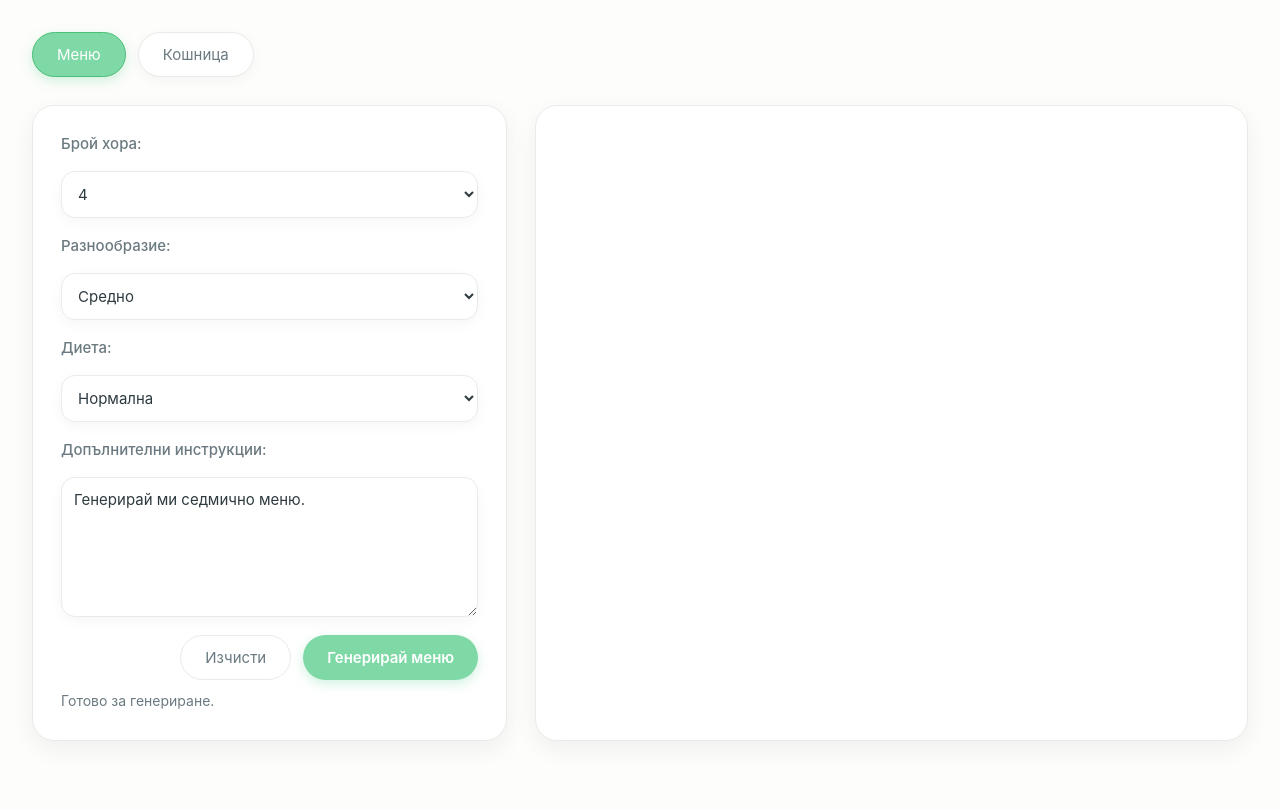
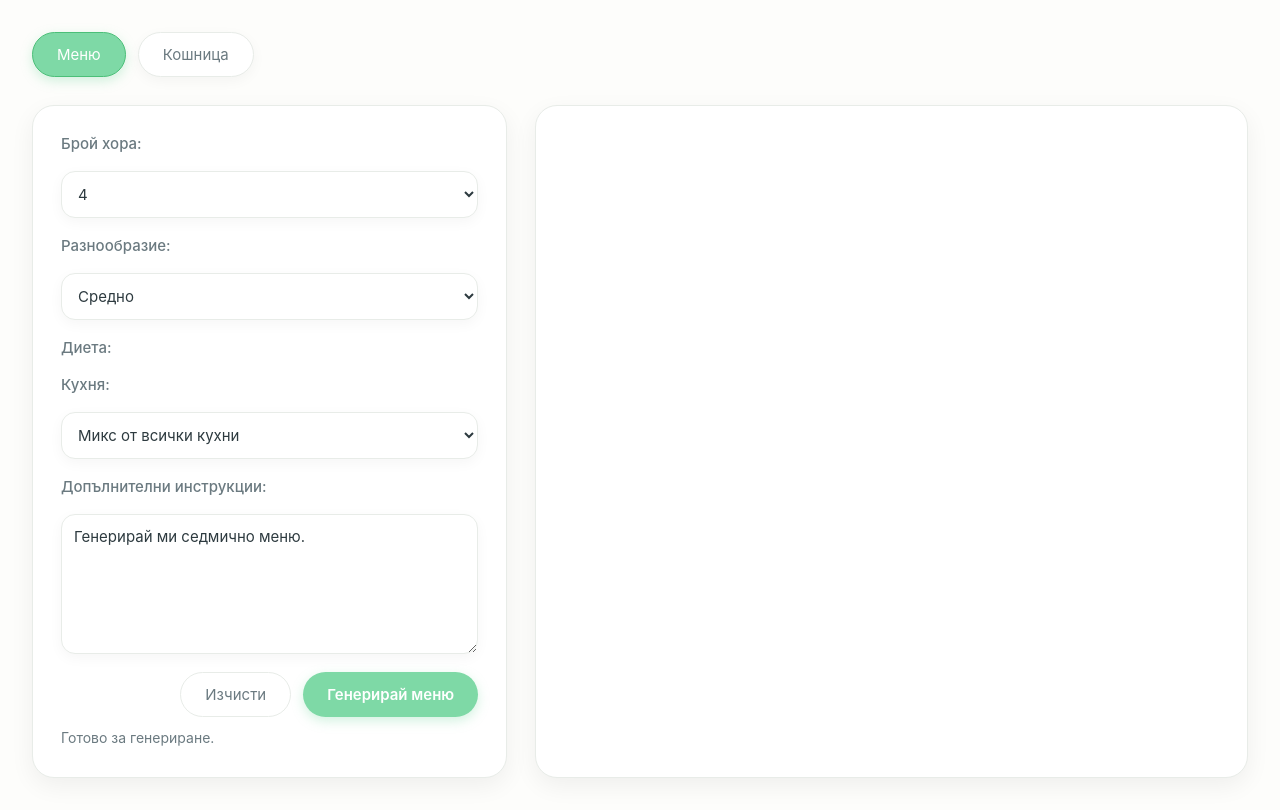
Before and after one commit to Argurios9221/MenuPlanner, a website: page public/index.html in a window 1280 px wide. Drawn offline with Linux system fonts and the light colour scheme.

Commit message:
Push all local changes

```diff
--- a/public/index.html
+++ b/public/index.html
@@ -254,17 +254,14 @@
         </select>
 
         <label>Диета:</label>
-        <select id="diet">
-          <option value="normal" selected>Нормална</option>
-          <option value="vegan">Веган</option>
-          <option value="vegetarian">Вегетарианска</option>
-          <option value="glutenfree">Без глутен</option>
-          <option value="keto">Кето</option>
-          <option value="paleo">Палео</option>
-          <option value="lowcarb">Нисковъглехидратна</option>
-          <option value="mediterranean">Средиземноморска</option>
-          <option value="dash">DASH</option>
-          <option value="diabetic">Диабетична</option>
+        <label>Кухня:</label>
+        <select id="cuisine">
+          <option value="mix" selected>Микс от всички кухни</option>
+          <option value="vegetarian">Вегетарианска кухня</option>
+          <option value="vegan">Веган кухня</option>
+          <option value="glutenfree">Безглутенова кухня</option>
+          <option value="bulgarian">Българска традиционна кухня</option>
+          <option value="german">Традиционна Немска кухня</option>
         </select>
 
         <label>Допълнителни инструкции:</label>
--- a/public/script.js
+++ b/public/script.js
@@ -2,6 +2,7 @@ const promptEl = document.getElementById("prompt");
 const peopleEl = document.getElementById("people");
 const varietyEl = document.getElementById("variety");
 const dietEl = document.getElementById("diet");
+const cuisineEl = document.getElementById("cuisine");
 
 const generateBtn = document.getElementById("generate");
 const resetBtn = document.getElementById("reset");
@@ -30,7 +31,7 @@ function stopStatusTimer(success = true) {
     timerId = null;
   }
   if (success) {
-    statusEl.textContent = `Менюто е генерирано за ${seconds}s.`;
+    statusEl.textContent = `Argurios генерира менюто за генерирано за ${seconds}s.`;
   } else {
     statusEl.textContent = "Възникна грешка при генерирането.";
   }
@@ -147,7 +148,7 @@ generateBtn.addEventListener("click", async () => {
 
   try {
     const fullPrompt = `
-Генерирай седмично меню за ${peopleEl.value} души, напълно съобразено с диетата: ${dietEl.options[dietEl.selectedIndex].text} (${dietEl.value}).
+Генерирай седмично меню за ${peopleEl.value} души, напълно съобразено с избраната кухня: ${cuisineEl.options[cuisineEl.selectedIndex].text} (${cuisineEl.value}).
 Разнообразие: ${varietyEl.options[varietyEl.selectedIndex].text} (${varietyEl.value}).
 Всяко ястие трябва да съдържа грамаж за всяка порция (например: "Пилешка пържола 150g").
 Менюто трябва да отговаря на всички избрани критерии и да не съдържа несъвместими продукти.
```
